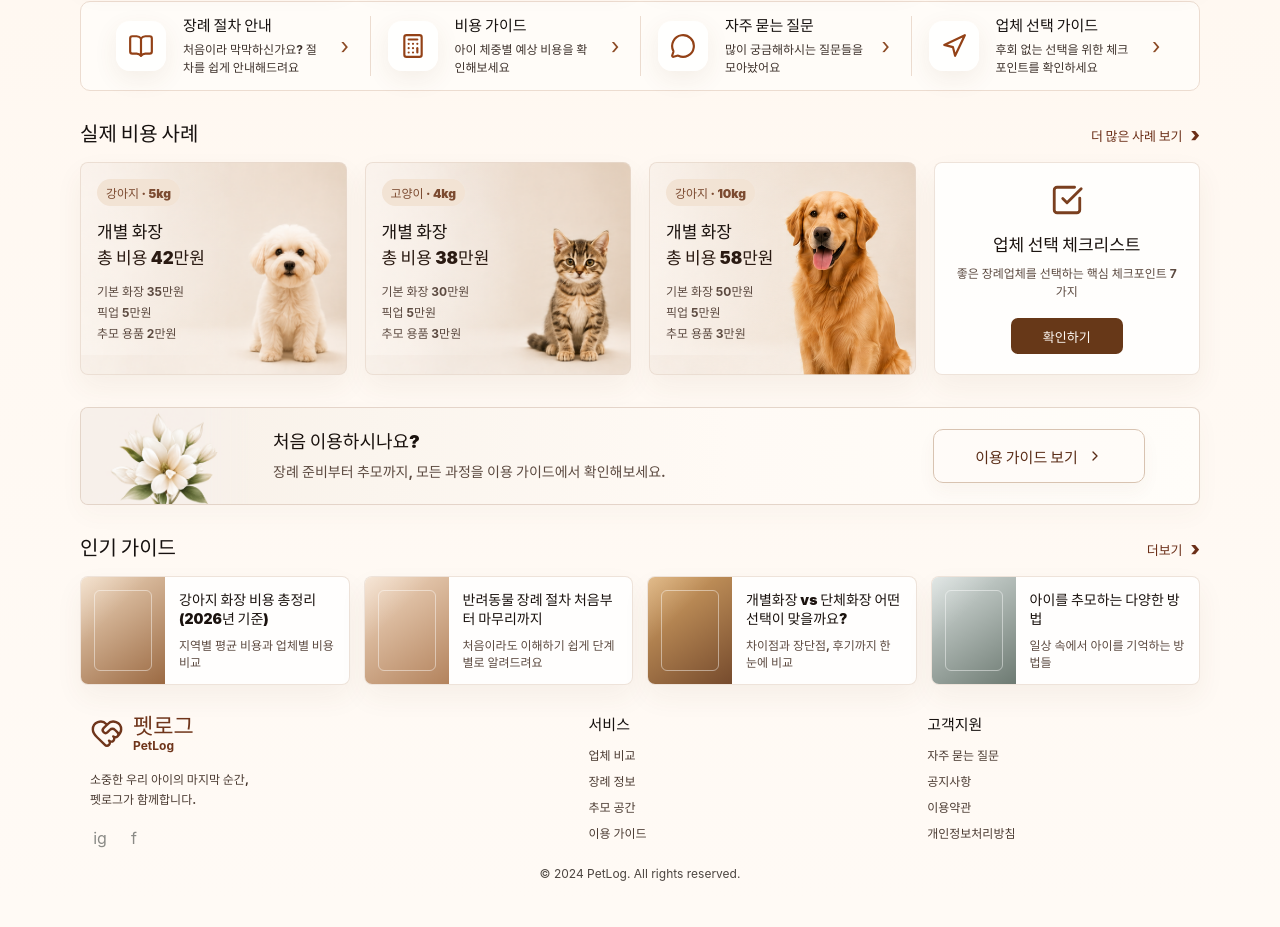
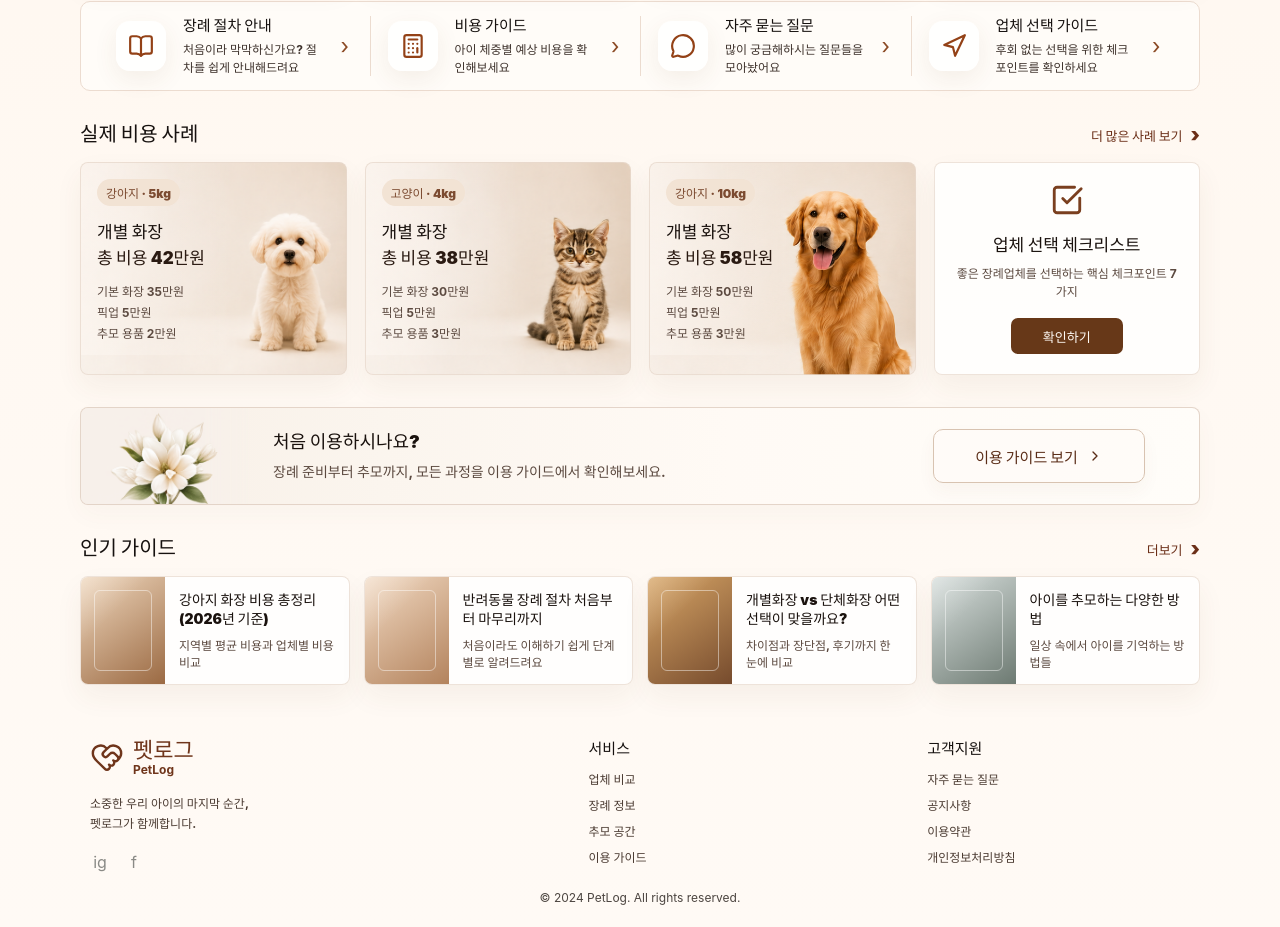
Before and after one commit to jogabi/petlog-web, a React (Vite) app: page / in a window 1280 px wide. Shown: the part 907-1834 px from the top of the page. Before the commit the page ends 1810 px from the top, so only its background shows below. Built offline with nearby package versions, Linux system fonts and the light colour scheme; no server answers.

Commit message:
Add margin to popular guides section and adjust background image positioning in cost card styles for improved layout consistency.

```diff
--- a/src/App.css
+++ b/src/App.css
@@ -587,6 +587,10 @@ button {
   margin-top: 30px;
 }
 
+.popular-guides {
+  margin-bottom: 54px;
+}
+
 .cost-case-grid {
   display: grid;
   grid-template-columns: repeat(4, minmax(0, 1fr));
@@ -605,13 +609,13 @@ button {
 
 .cost-bg-1 {
   background-image: url('./assets/cost-case-1.png');
-  background-position: right 56% center;
+  background-position: 44% 62%;
   background-size: 112% auto;
 }
 
 .cost-bg-2 {
   background-image: url('./assets/cost-case-2.png');
-  background-position: right 56% center;
+  background-position: 44% 62%;
   background-size: 112% auto;
 }
 
```
